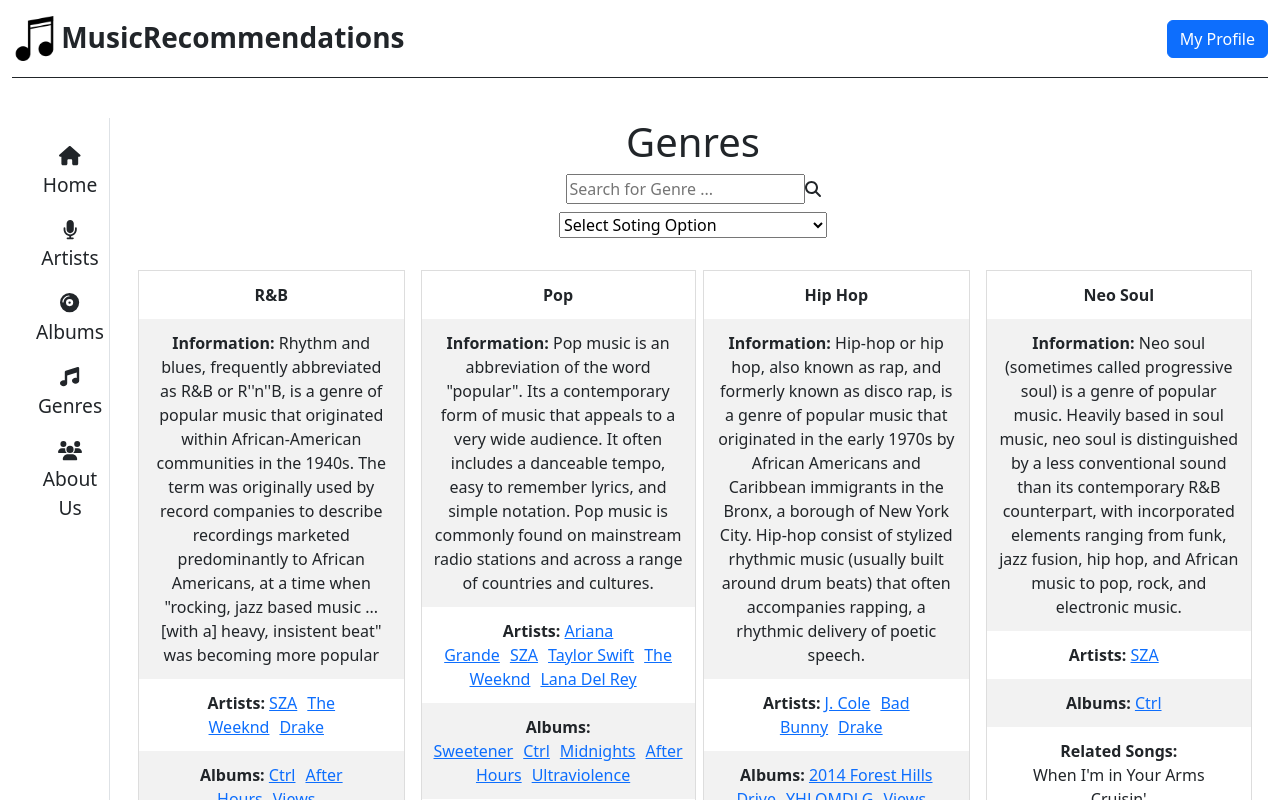
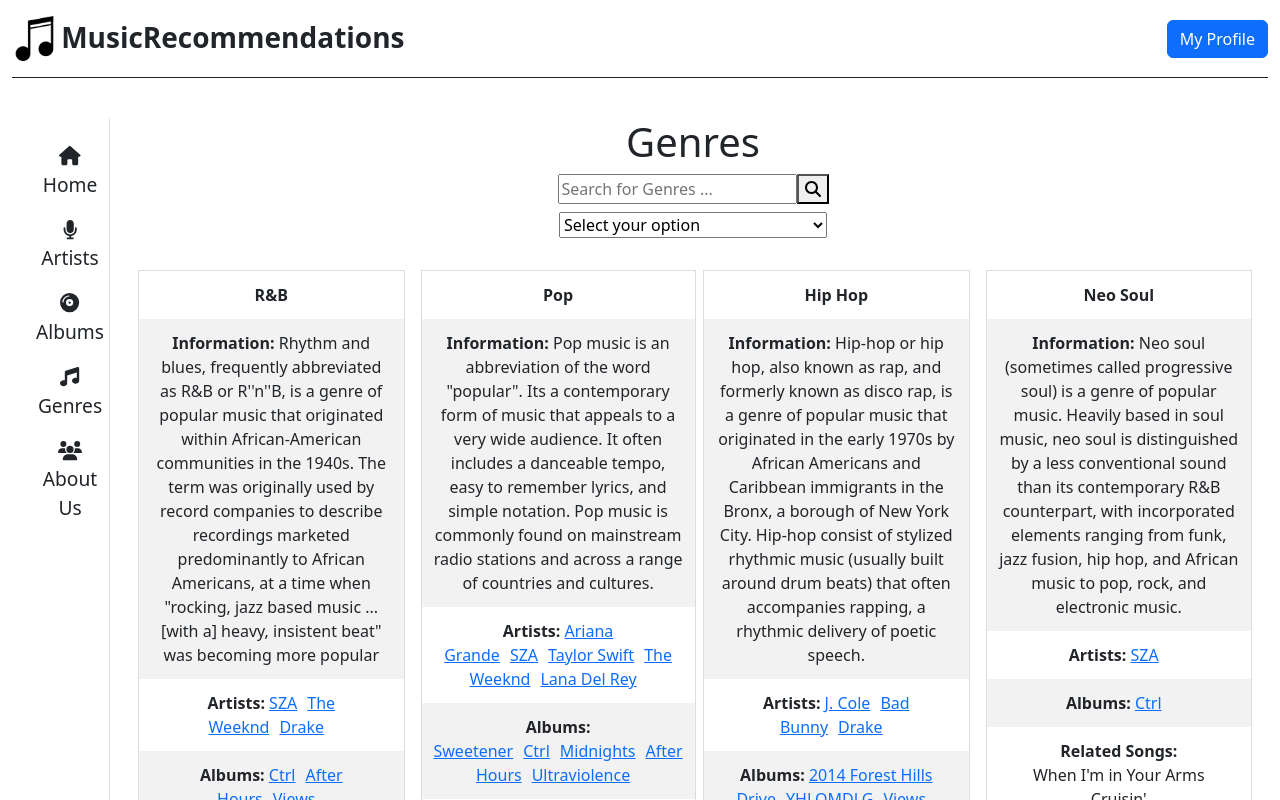
Before and after one commit to Magret7/Music-Recommendations, a React (Create React App) app in the folder frontend/: page /genres in a window 1280 px wide. Shown: the top 800 px of the page. Built offline with nearby package versions, Linux system fonts and the light colour scheme.

Commit message:
Fixed searched and  Partially fix sorting!

```diff
--- a/frontend/src/components/Albums.js
+++ b/frontend/src/components/Albums.js
@@ -1,13 +1,21 @@
-import { useParams, Outlet, Link } from "react-router-dom";
+import { useParams, Outlet, Link, useNavigate } from "react-router-dom";
 import albums from "../assets/js/albumsData";
 import Pagination from "./Pagination";
 import React from "react";
-
+import { FontAwesomeIcon } from "@fortawesome/react-fontawesome";
+import { faMagnifyingGlass } from '@fortawesome/free-solid-svg-icons';
 
 
 export default function Albums() {
     let pageNum = useParams();
     pageNum = pageNum.pageNum
+
+    const navigate = useNavigate();
+
+    // Setting Up for Searching
+    const [searchTerm, setSearchTerm] = React.useState('');
+    const [searchedAlbums, setsearchedAlbums] = React.useState(albums);
+
     // TODO: Is there a cleaner way to implement this?
     let sliceLowerRange = 0
     let sliceUpperRange = 4
@@ -16,41 +24,45 @@
         sliceUpperRange = pageNum * 4
         sliceLowerRange = sliceUpperRange - 4
     }
-    const albumsSlice = albums.slice(sliceLowerRange, sliceUpperRange)
+    const albumsSlice = searchedAlbums.slice(sliceLowerRange, sliceUpperRange)
 
     // Sorting by ascendingOrder or descendingOrder
-    // const [data, setData] = React.useState([]);
-
-    // React.useEffect(() => {
-    //   setData(albums);
-    // });
-
-    // const ascendingOrder = () => {
-    //   let ascendingItems = data.sort((a, b) => (a.name > b.name) - (a.name < b.name));
-    //   setData([...ascendingItems]);
-    // };
-    // const descendingOrder = () => {
-    //   let descendingItems = data.sort((a,b) => (a.name < b.name) - (a.name > b.name));
-    //   setData([...descendingItems]);
-    // };
-
     const [data, setData] = React.useState([]);
 
     React.useEffect(() => {
         setData(albums);
     });
 
+    // Sorting by ascendingOrder or descendingOrder
     function onSelectionChange(e) {
         const sortDirection = e.target.value;
+
         if (sortDirection === "0") {
             let ascendingItems = data.sort((a, b) => (a.name > b.name) - (a.name < b.name));
             setData([...ascendingItems]);
         }
-        if (sortDirection === "1") {
+        else {
             let descendingItems = data.sort((a, b) => (a.name < b.name) - (a.name > b.name));
             setData([...descendingItems]);
         }
     }
+
+    // Searching
+    const handleInputChange = (event) => {
+        const { value } = event.target;
+        setSearchTerm(value);
+        // filterData(value);
+    };
+
+    function handleSearch() {
+        const searchResults = albums.filter((item) =>
+            item.name.toLowerCase().includes(searchTerm.toLowerCase())
+        );
+        setsearchedAlbums(searchResults);
+        navigate("page/1")
+    }
+
+
 
 
     const albumsMap = albumsSlice.map(album => {
@@ -100,21 +112,33 @@
         <>
             <h1 style={{ textAlign: "center" }}>All Albums</h1>
 
+            <div>
+                <input
+                    type="text"
+                    placeholder="Search for Genre ..."
+                    value={searchTerm}
+                    onChange={handleInputChange}
+                />
 
-            <select style={{ marginTop: "0.5rem" }} defaultValue={-1} onChange={onSelectionChange}>
-                <option value={-1} disabled>Select A Soting Option</option>
-                <option value={0}>Ascending Order - Album Name</option>
-                <option value={1}>Descending Order - Album Name</option>
+                <button onClick={handleSearch}>
+                    <FontAwesomeIcon icon={faMagnifyingGlass} />
+                </button>
+            </div>
+
+            <select style={{ marginTop: "0.5rem" }} onChange={onSelectionChange}>
+                <option value="" disabled selected>Select your option</option>
+                <option value={0}>Ascending Order - Artist Name</option>
+                <option value={1}>Descending Order - Artist Name</option>
             </select>
 
             <section className="row" style={{ marginLeft: "0.5rem" }}>
                 <div className="row d-flex row-cols-1 row-cols-md-2 row-cols-lg-3 row-cols-xl-4 g-sm-3 mb-5">
-                {/* TODO: Make the CSS for rendering these work better */}
-                {albums.length > 0 ? albumsMap : <p>No Albums exist</p>}
+                    {/* TODO: Make the CSS for rendering these work better */}
+                    {albums.length > 0 ? albumsMap : <p>No Albums exist</p>}
                 </div>
             </section>
 
-            <Pagination pageNum={pageNum} arrayLength={albums.length} />
+            <Pagination pageNum={pageNum} arrayLength={searchedAlbums.length} />
         </>
     )
 }
--- a/frontend/src/components/Artists.js
+++ b/frontend/src/components/Artists.js
@@ -33,7 +33,7 @@
         setData(artists);
     });
 
-    // Setting Up for Sorting
+    // Sorting by ascendingOrder or descendingOrder
     function onSelectionChange(e) {
         const sortDirection = e.target.value;
 
@@ -47,45 +47,20 @@
         }
     }
 
-
-
     // Searching
     const handleInputChange = (event) => {
         const { value } = event.target;
         setSearchTerm(value);
-        // filterData(value);
     };
 
-    function handleSearch(){
+    function handleSearch() {
         const searchResults = artists.filter((item) =>
-        item.name.toLowerCase().includes(searchTerm.toLowerCase())
+            item.name.toLowerCase().includes(searchTerm.toLowerCase())
         );
-        console.log(`Searching for ${searchTerm}...`);
         setSearchedArtists(searchResults);
         navigate("page/1")
     }
 
-    // const filterData = (searchTerm) => {
-        // const tempartists = artists.filter((item) =>
-        //     item.name.toLowerCase().includes(searchTerm.toLowerCase())
-        // );
-        // console.log(`Searching for ${searchTerm}...`);
-        // return setFilteredData([...tempartists]);
-    // };
-
-    // Setting Up for Sorting
-    function onSelectionChange(e) {
-        const sortDirection = e.target.value;
-
-        if (sortDirection === "0") {
-            let ascendingItems = data.sort((a, b) => (a.name > b.name) - (a.name < b.name));
-            setData([...ascendingItems]);
-        }
-        else {
-            let descendingItems = data.sort((a, b) => (a.name < b.name) - (a.name > b.name));
-            setData([...descendingItems]);
-        }
-    }
 
     const artistsMap = artistsSlice.map((artist) => {
         return (
@@ -93,13 +68,6 @@
                 {/* <div className="row"> TODO: Why does this have a row but albums does not?*/}
                 <div className="col">   {/* TODO: Why does this make it display well? */}
                     <table>
-                        {/* <!-- <tr>
-                                <td>
-                                    <b> <a href="{{ url_for('showArtist', artist_name=artist)}}">{{ artist.name }}</a></b>
-                                </td>
-                            </tr> --> */}
-
-
                         <tr>
                             <td><img src={artist.image} alt={artist.name} className="artistOrAlbum--img" /></td>
                         </tr>
@@ -141,7 +109,6 @@
                         </tr>
                     </table>
                 </div>
-                {/* </div> */}
             </>
         )
     })
@@ -154,7 +121,7 @@
             <div>
                 <input
                     type="text"
-                    placeholder="Search for Genre ..."
+                    placeholder="Search for Artists ..."
                     value={searchTerm}
                     onChange={handleInputChange}
                 />
@@ -164,14 +131,8 @@
                 </button>
             </div>
 
-            {/* <form >
-                <input type="text" value={searchTerm} onChange={handleInputChange} />
-                <button type="submit">Search</button>
-            </form> */}
-
-            {/* TODO: Change to Dropdown for better look */}
-            <select style={{ marginTop: "0.5rem" }} defaultValue={-1} onChange={onSelectionChange}>
-                <option value={-1} disabled>Select Sorting Option</option>
+            <select style={{ marginTop: "0.5rem" }} onChange={onSelectionChange}>
+                <option value="" disabled selected>Select your option</option>
                 <option value={0}>Ascending Order - Artist Name</option>
                 <option value={1}>Descending Order - Artist Name</option>
             </select>
--- a/frontend/src/components/Genres.js
+++ b/frontend/src/components/Genres.js
@@ -1,4 +1,4 @@
-import { useParams, Outlet, Link } from "react-router-dom";
+import { useParams, Outlet, Link, useNavigate } from "react-router-dom";
 import genres from "../assets/js/genreData";
 import Pagination from "./Pagination";
 import React from "react";
@@ -6,11 +6,16 @@
 import { faMagnifyingGlass } from '@fortawesome/free-solid-svg-icons';
 
 
-
-
 export default function Genres() {
     let pageNum = useParams();
     pageNum = pageNum.pageNum
+
+    const navigate = useNavigate();
+
+    // Setting Up for Searching
+    const [searchTerm, setSearchTerm] = React.useState('');
+    const [searchedGenres, setSearchedGenres] = React.useState(genres);
+
     // TODO: Is there a cleaner way to implement this?
     let sliceLowerRange = 0
     let sliceUpperRange = 4
@@ -19,34 +24,14 @@
         sliceUpperRange = pageNum * 4
         sliceLowerRange = sliceUpperRange - 4
     }
-    // const genresSlice = genres.slice(sliceLowerRange, sliceUpperRange)
-
+    const genresSlice = searchedGenres.slice(sliceLowerRange, sliceUpperRange)
 
     // Setting Up Sorting by ascendingOrder or descendingOrder
-    const [data, setData] = React.useState([genres.name]);
-
-    // Setting Up for Searching
-    const [searchTerm, setSearchTerm] = React.useState('');
-    const [genresSlice, setFilteredData] = React.useState(genres);
+    const [data, setData] = React.useState([]);
 
     React.useEffect(() => {
         setData(genres);
     });
-
-    // Searching
-    const handleInputChange = (event) => {
-        const { value } = event.target;
-        setSearchTerm(value);
-        filterData(value);
-    };
-
-    const filterData = (searchTerm) => {
-         const tempgenres = genres.filter((item) =>
-            item.name.toLowerCase().includes(searchTerm.toLowerCase())
-        );
-        setFilteredData([...tempgenres]);
-    };
-
 
     // Sorting by ascendingOrder or descendingOrder
     function onSelectionChange(e) {
@@ -64,6 +49,20 @@
             let popularItems = data.sort((a, b) => (b.popularity - a.popularity));
             setData([...popularItems]);
         }
+    }
+
+    // Searching
+    const handleInputChange = (event) => {
+        const { value } = event.target;
+        setSearchTerm(value);
+    };
+
+    function handleSearch() {
+        const searchResults = genres.filter((item) =>
+            item.name.toLowerCase().includes(searchTerm.toLowerCase())
+        );
+        setSearchedGenres(searchResults);
+        navigate("page/1")
     }
 
     const genreMap = genresSlice.map(genre => {
@@ -111,16 +110,18 @@
             <div>
                 <input
                     type="text"
-                    placeholder="Search for Genre ..."
+                    placeholder="Search for Genres ..."
                     value={searchTerm}
                     onChange={handleInputChange}
                 />
-                <FontAwesomeIcon icon={faMagnifyingGlass}/>
+
+                <button onClick={handleSearch}>
+                    <FontAwesomeIcon icon={faMagnifyingGlass} />
+                </button>
             </div>
 
-                {/* TODO: Change to Dropdown for better look */}
-                <select style={{ marginTop: "0.5rem" }} defaultValue={-1} onChange={onSelectionChange}>
-                    <option value={-1} disabled>Select Soting Option</option>
+            <select style={{ marginTop: "0.5rem" }} onChange={onSelectionChange}>
+                <option value="" disabled selected>Select your option</option>
                 <option value={0}>Ascending Order - Genre Name</option>
                 <option value={1}>Descending Order - Genre Name</option>
                 <option value={2}>Most Popular Genres </option>
@@ -133,7 +134,7 @@
                 </div>
             </section>
 
-                <Pagination pageNum={pageNum} arrayLength={genres.length} />
+            <Pagination pageNum={pageNum} arrayLength={searchedGenres.length} />
 
         </>
     )
```
Lines whose indentation alone changed are shown as unchanged.
